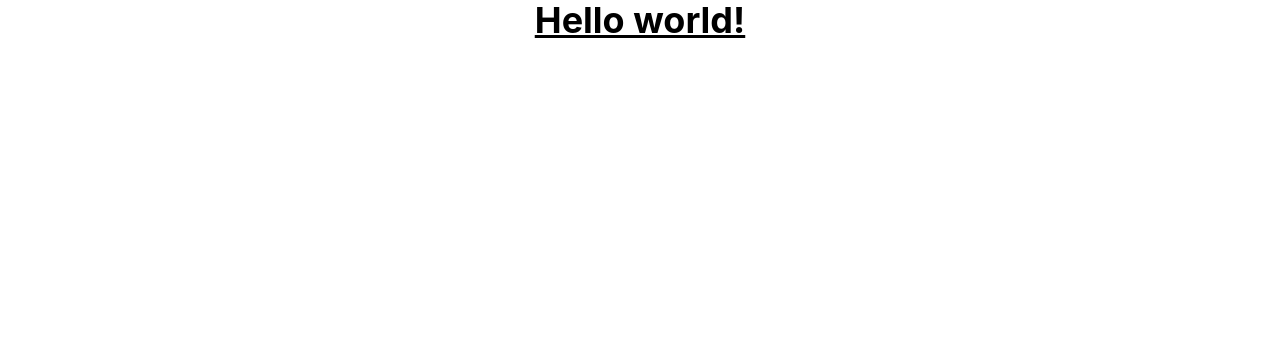
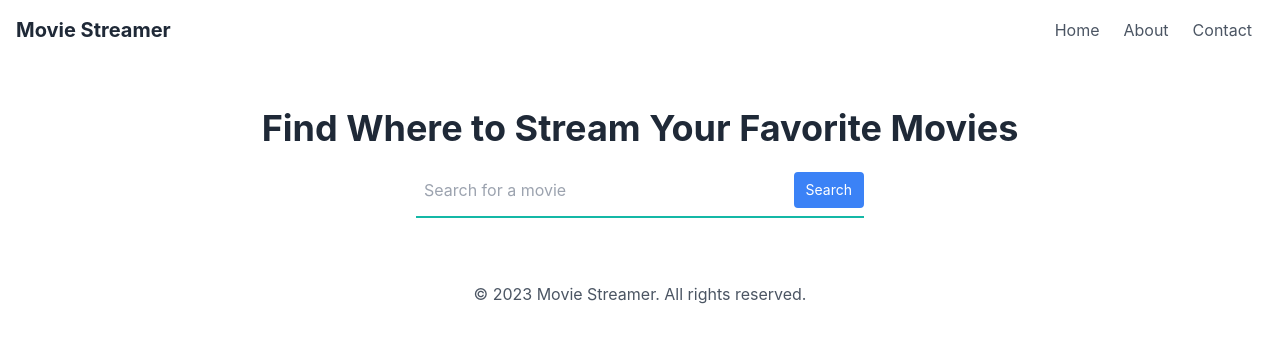
Before and after one commit to Matt-Chisholm/ReelSeek, a React (Create React App) app: page / in a window 1280 px wide. Shown: the top 342 px of the page. Built offline with nearby package versions, Linux system fonts and the light colour scheme.

Commit message:
basic home page

```diff
--- a/src/App.js
+++ b/src/App.js
@@ -1,9 +1,10 @@
 import "./App.css";
+import Home from "./components/Home";
 
 function App() {
   return (
     <div className='App'>
-      <h1 className='text-4xl font-bold underline'>Hello world!</h1>
+      <Home />
     </div>
   );
 }
--- /dev/null
+++ b/src/components/Home.js
@@ -0,0 +1,64 @@
+import React from "react";
+
+export default function Home() {
+  return (
+    <>
+      <header className='bg-white py-4'>
+        <div className='container mx-auto flex justify-between items-center px-4'>
+          <h1 className='text-xl font-bold text-gray-800'>Movie Streamer</h1>
+          <nav>
+            <ul className='flex items-center'>
+              <li>
+                <a
+                  href='#'
+                  className='text-gray-600 hover:text-gray-800 py-2 px-3'>
+                  Home
+                </a>
+              </li>
+              <li>
+                <a
+                  href='#'
+                  className='text-gray-600 hover:text-gray-800 py-2 px-3'>
+                  About
+                </a>
+              </li>
+              <li>
+                <a
+                  href='#'
+                  className='text-gray-600 hover:text-gray-800 py-2 px-3'>
+                  Contact
+                </a>
+              </li>
+            </ul>
+          </nav>
+        </div>
+      </header>
+
+      <main className='container mx-auto py-12 px-4'>
+        <h2 className='text-4xl font-bold text-gray-800 mb-4'>
+          Find Where to Stream Your Favorite Movies
+        </h2>
+        <form className='max-w-md mx-auto'>
+          <div className='flex items-center border-b border-b-2 border-teal-500 py-2'>
+            <input
+              className='appearance-none bg-transparent border-none w-full text-gray-700 mr-3 py-1 px-2 leading-tight focus:outline-none'
+              type='text'
+              placeholder='Search for a movie'
+            />
+            <button
+              className='flex-shrink-0 bg-blue-500 hover:bg-blue-700 border-blue-500 hover:border-blue-700 text-sm border-4 text-white py-1 px-2 rounded'
+              type='button'>
+              Search
+            </button>
+          </div>
+        </form>
+      </main>
+
+      <footer className='bg-white py-4'>
+        <div className='container mx-auto px-4 text-center text-gray-600'>
+          &copy; 2023 Movie Streamer. All rights reserved.
+        </div>
+      </footer>
+    </>
+  );
+}
```
